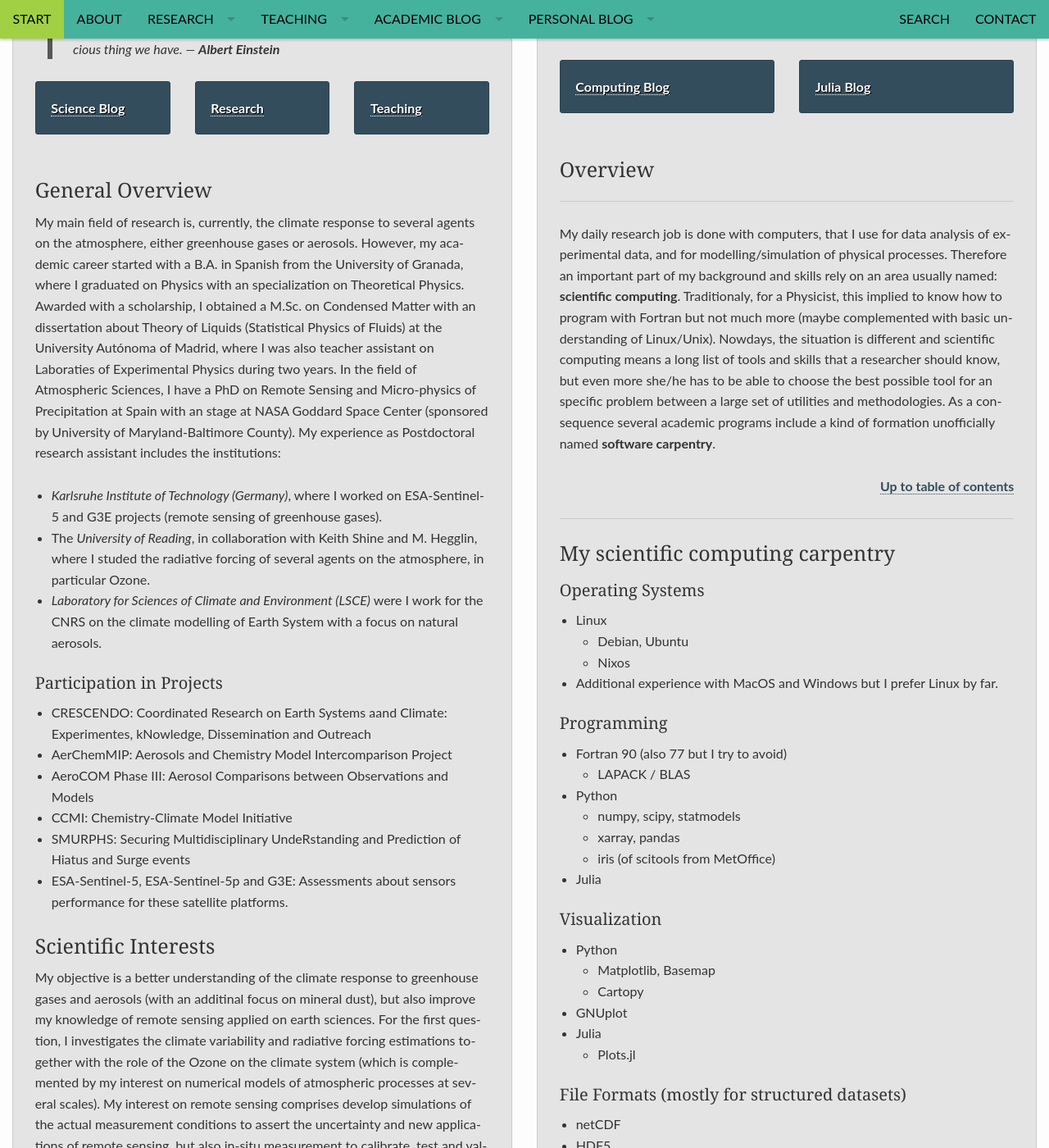
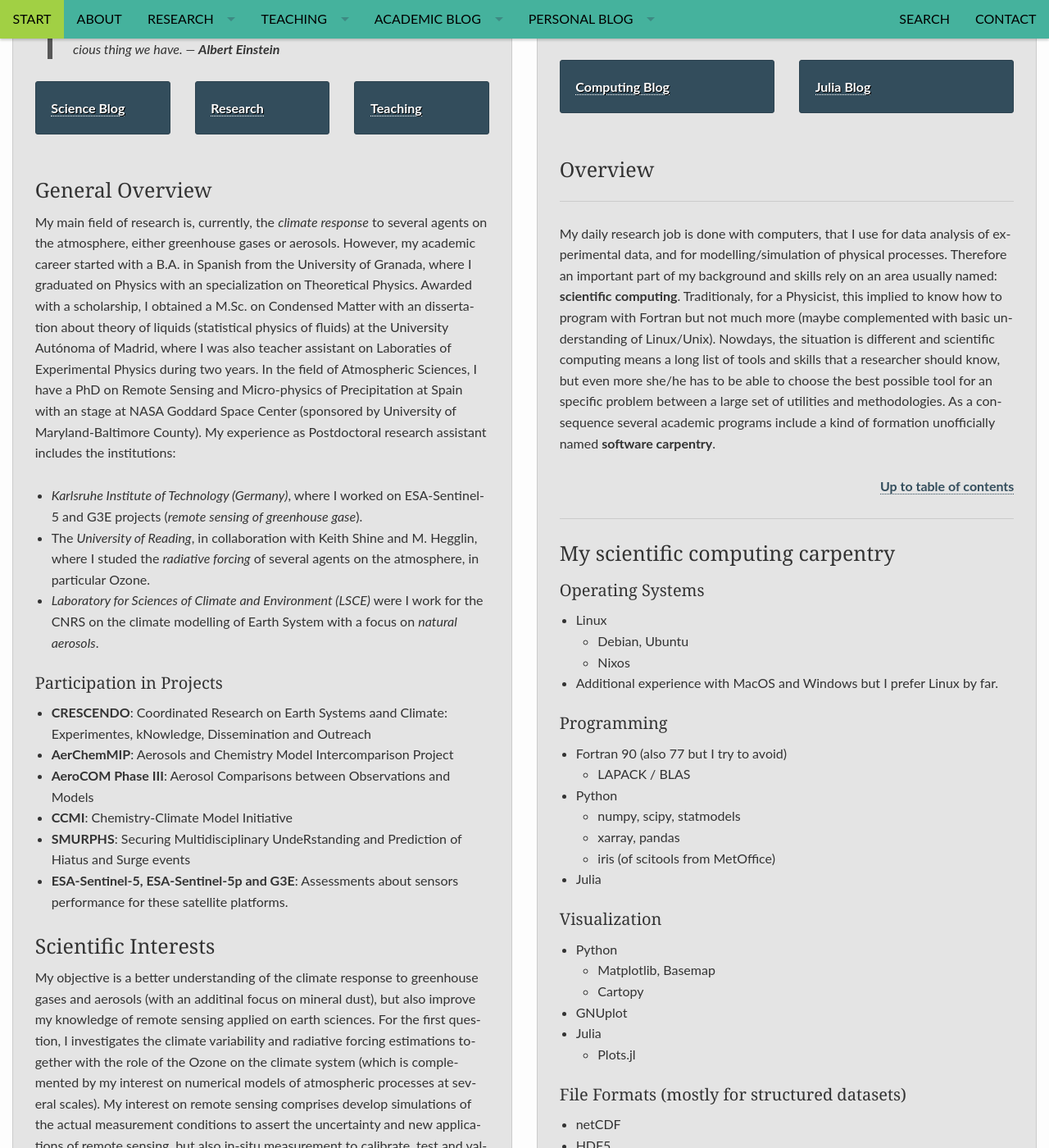
Before and after one commit to RCHG/rchg.github.io, a Jekyll site: the page built from pages/about_overview.md, in a window 1280 px wide and 1400 px high, scrolled down 389 px. Shown: the whole window at 82% size. Built offline with Jekyll 4.4.1, drawn with Linux system fonts in a browser that asks for light colours; nearby versions of some CDN libraries; comment, search, counter and statistics services are not loaded.

Commit message:
Update about_overview.md

```diff
--- a/pages/about_overview.md
+++ b/pages/about_overview.md
@@ -33,20 +33,20 @@ breadcrumb: true
 
 ### General Overview
 
-My main field of research is, currently, the climate response to several agents on the atmosphere, either greenhouse gases or aerosols. However, my academic career started with a B.A. in Spanish from the University of Granada, where I graduated on Physics with an specialization on Theoretical Physics. Awarded with a scholarship, I obtained a M.Sc. on Condensed Matter with an dissertation about Theory of Liquids (Statistical Physics of Fluids) at the University Autónoma of Madrid, where I was also teacher assistant on Laboraties of Experimental Physics during two years. In the field of Atmospheric Sciences, I have a PhD on Remote Sensing and Micro-physics of Precipitation at Spain with an stage at NASA Goddard Space Center (sponsored by University of Maryland-Baltimore County). My experience as Postdoctoral research assistant includes the institutions:
+My main field of research is, currently, the *climate response* to several agents on the atmosphere, either greenhouse gases or aerosols. However, my academic career started with a B.A. in Spanish from the University of Granada, where I graduated on Physics with an specialization on Theoretical Physics. Awarded with a scholarship, I obtained a M.Sc. on Condensed Matter with an dissertation about theory of liquids (statistical physics of fluids) at the University Autónoma of Madrid, where I was also teacher assistant on Laboraties of Experimental Physics during two years. In the field of Atmospheric Sciences, I have a PhD on Remote Sensing and Micro-physics of Precipitation at Spain with an stage at NASA Goddard Space Center (sponsored by University of Maryland-Baltimore County). My experience as Postdoctoral research assistant includes the institutions:
 
-- *Karlsruhe Institute of Technology (Germany)*, where I worked on ESA-Sentinel-5 and G3E projects (remote sensing of greenhouse gases).
-- The *University of Reading*, in collaboration with Keith Shine and M. Hegglin, where I studed the radiative forcing of several agents on the atmosphere, in particular Ozone.
-- *Laboratory for Sciences of Climate and Environment (LSCE)* were I work for the CNRS on the climate modelling of Earth System with a focus on natural aerosols.
+- *Karlsruhe Institute of Technology (Germany)*, where I worked on ESA-Sentinel-5 and G3E projects (*remote sensing of greenhouse gase*).
+- The *University of Reading*, in collaboration with Keith Shine and M. Hegglin, where I studed the *radiative forcing* of several agents on the atmosphere, in particular Ozone.
+- *Laboratory for Sciences of Climate and Environment (LSCE)* were I work for the CNRS on the climate modelling of Earth System with a focus on *natural aerosols*.
 
 #### Participation in Projects
 
-- CRESCENDO: Coordinated Research on Earth Systems aand Climate: Experimentes, kNowledge, Dissemination and Outreach
-- AerChemMIP: Aerosols and Chemistry Model Intercomparison Project
-- AeroCOM Phase III: Aerosol Comparisons between Observations and Models
-- CCMI: Chemistry-Climate Model Initiative
-- SMURPHS: Securing Multidisciplinary UndeRstanding and Prediction of Hiatus and Surge events
-- ESA-Sentinel-5, ESA-Sentinel-5p and G3E: Assessments about sensors performance for these satellite platforms.
+- **CRESCENDO**: Coordinated Research on Earth Systems aand Climate: Experimentes, kNowledge, Dissemination and Outreach
+- **AerChemMIP**: Aerosols and Chemistry Model Intercomparison Project
+- **AeroCOM Phase III**: Aerosol Comparisons between Observations and Models
+- **CCMI**: Chemistry-Climate Model Initiative
+- **SMURPHS**: Securing Multidisciplinary UndeRstanding and Prediction of Hiatus and Surge events
+- **ESA-Sentinel-5, ESA-Sentinel-5p and G3E**: Assessments about sensors performance for these satellite platforms.
 
 ### Scientific Interests
 
```
